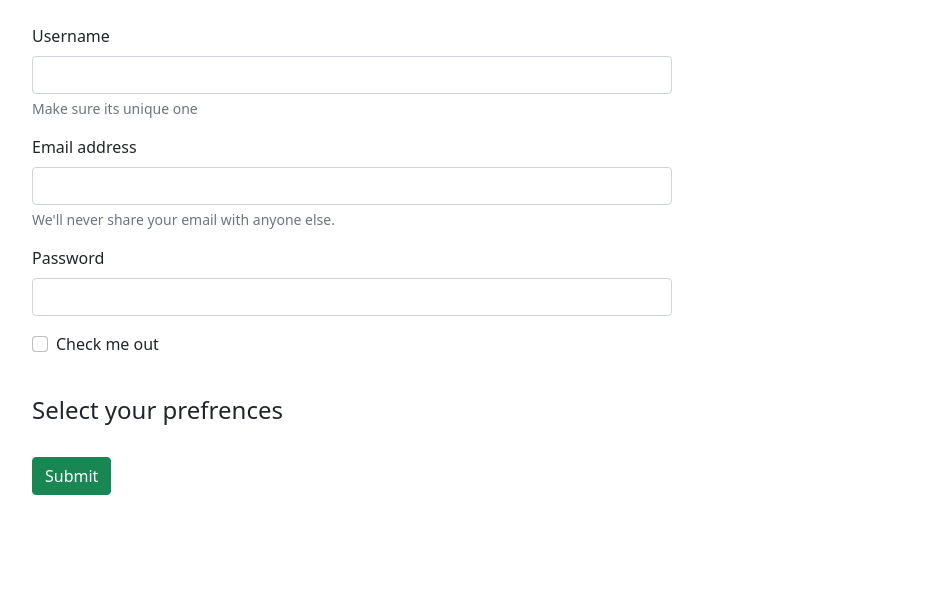
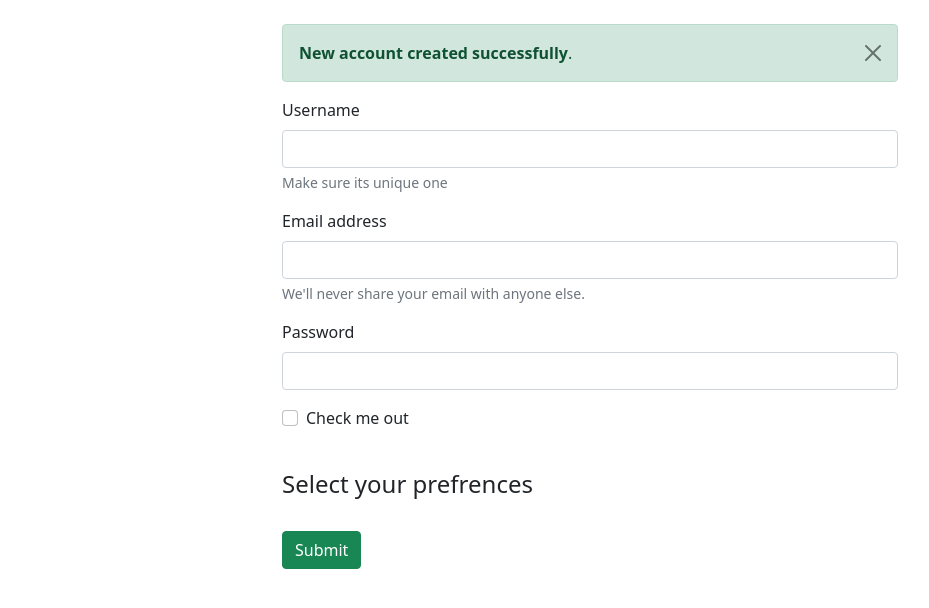
Before and after one commit to amanmehra262001/ApniKhabar, a Flask app: page /signin in a window 1280 px wide. Shown: the part 66-674 px from the top of the page, without its empty margins (50-979 px from the left). Run offline with Flask 2, Linux system fonts and the light colour scheme; data comes from the database, SQL or seed files in the repository; both versions use the stored data as it was after the commit; some libraries are stand-ins or nearby versions.

Commit message:
Signin page almost completed

```diff
--- a/app.py
+++ b/app.py
@@ -1,5 +1,4 @@
-import email
-from pyexpat import model
+
 from flask import Flask, render_template, request
 from flask_sqlalchemy import SQLAlchemy
 from datetime import datetime
@@ -19,7 +18,7 @@ class User(db.Model):
     date_time = db.Column(db.DateTime, default=datetime.utcnow)
 
     def __repr__(self) -> str:
-        return f"{self.uname} - {self.email}"
+        return f"{self.uname}-{self.mail}"
 
 
 Pokemons = ["Pikachu", "Charizard", "Squirtle", "Jigglypuff",
@@ -36,19 +35,34 @@ def about(name=None):
     return render_template('about.html', name=name)
 
 
-@app.route("/signin", methods=['GET', 'POST'])
+@app.route("/signin")
 def signin():
-    if request.method == 'POST':
-        uname = (request.form['uname'])
-        mail = (request.form['mail'])
-        paswrd = (request.form['paswrd'])
-        user = User(uname=uname, mail=mail, paswrd=paswrd)
-        db.session.add(user)
-        # db.session.delete(model object)
-        db.session.commit()
-    createdUser = User.query.all()
     return render_template('signin.html')
 
 
+@app.route("/signin", methods=['GET', 'POST'])
+def checksignin():
+    occupied = False
+    uname = request.form['uname']
+    pss = request.form['paswrd']
+    # print(pss)
+    user = User.query.filter(User.uname == uname).first()
+    # print(user.paswrd)
+    if user:
+        if pss == user.paswrd:
+            occupied = True
+
+    else:
+        if request.method == 'POST':
+            uname = (request.form['uname'])
+            mail = (request.form['mail'])
+            paswrd = (request.form['paswrd'])
+            user = User(uname=uname, mail=mail, paswrd=paswrd)
+            db.session.add(user)
+            db.session.commit()
+            occupied = False
+    return render_template('signin.html', occupied=occupied)
+
+
 if __name__ == "__main__":
-    app.run()
+    app.run(debug=True)
--- a/templates/signin.html
+++ b/templates/signin.html
@@ -45,8 +45,19 @@
     </header>
 
     <main>
-        <div class="container">
-            <form action="/signin" method="POST" style="width: 50vw; min-width: 350px; margin-top: 3vh;">
+        <div class="container" style="width: 50vw; min-width: 350px; margin-top: 3vh;">
+            <form action="/signin" method="POST">
+                {% if occupied %}
+                <div class="alert alert-warning alert-dismissible fade show" role="alert">
+                    <strong>create a login system here since password and uname matched</strong>.
+                    <button type="button" class="btn-close" data-bs-dismiss="alert" aria-label="Close"></button>
+                </div>
+                {% else %}
+                <div class="alert alert-success alert-dismissible fade show" role="alert">
+                    <strong>New account created successfully</strong>.
+                    <button type="button" class="btn-close" data-bs-dismiss="alert" aria-label="Close"></button>
+                </div>
+                {% endif %}
                 <div class="mb-3">
                     <label for="uname" class="form-label">Username</label>
                     <input type="text" class="form-control" id="uname" name="uname" aria-describedby="emailHelp">
@@ -72,8 +83,9 @@
 
                     </div>
                     <button type="submit" class="btn btn-success">Submit</button>
+                </div>
             </form>
-            </div>
+        </div>
     </main>
     <!-- Optional JavaScript; choose one of the two! -->
 
```
Also changed, not shown: students.sqlite3.
